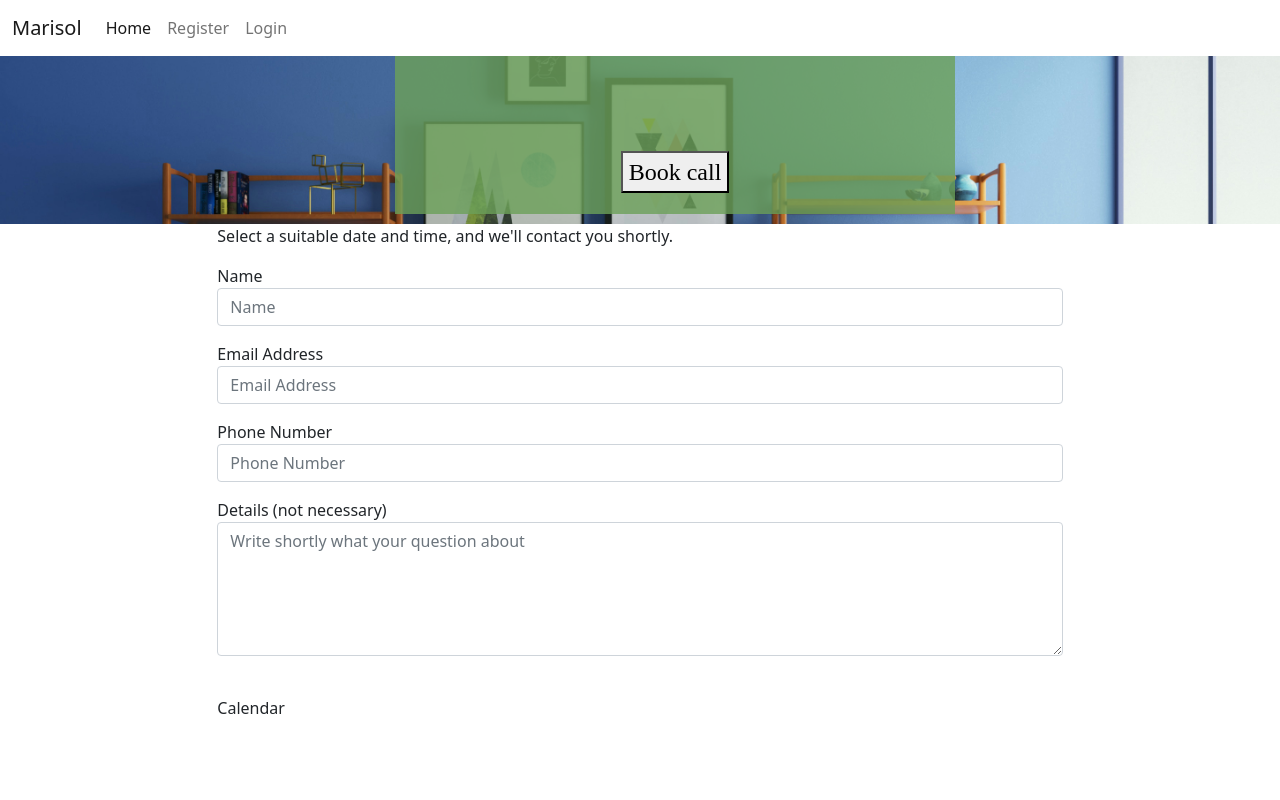
After one commit to Julia-cloudname/marisol-2.0, a Django app: page /booking/ in a window 1280 px wide. The commit adds this page. Run offline with Django 3.2, Linux system fonts and the light colour scheme.

Commit message:
Add booking page and links on Book call button

```diff
--- a/blog/urls.py
+++ b/blog/urls.py
@@ -1,7 +1,8 @@
-from . import views
 from django.urls import path
+from blog.views import PostList, PostDetail, BookingView
 
 urlpatterns = [
-    path('', views.PostList.as_view(), name='home'),
-    path('<slug:slug>/', views.PostDetail.as_view(), name='post_detail'),
+    path('', PostList.as_view(), name='home'),
+    path('blog/<slug:slug>', PostDetail.as_view(), name='post_detail'),
+    path('booking/', BookingView.as_view(), name='booking'),
 ]
--- a/blog/views.py
+++ b/blog/views.py
@@ -29,3 +29,12 @@ class PostDetail(View):
                 "liked": liked
             },
         )
+
+
+class BookingView(View):
+    def get(self, request, *args, **kwargs):
+        # Booking view logic
+        return render(
+            request,
+            "booking.html",
+        )
--- a/marisol/settings.py
+++ b/marisol/settings.py
@@ -31,7 +31,7 @@ SECRET_KEY = os.environ.get('SECRET_KEY')
 # SECURITY WARNING: don't run with debug turned on in production!
 DEBUG = True
 
-ALLOWED_HOSTS = ['8000-juliacloudname-marisol-j1f97fwdoop.ws-eu102.gitpod.io', 'marisol-801c526b3523.herokuapp.com']
+ALLOWED_HOSTS = ['8000-juliacloudname-marisol-j1f97fwdoop.ws-eu102.gitpod.io', 'marisol-801c526b3523.herokuapp.com', '8000-juliacloudname-marisol-j1f97fwdoop.ws-eu102.gitpod.io/booking']
 
 # Application definition
 
--- a/marisol/urls.py
+++ b/marisol/urls.py
@@ -16,9 +16,10 @@ Including another URLconf
 from django.contrib import admin
 from django.urls import path, include
 
+
 urlpatterns = [
     path('admin/', admin.site.urls),
-    path("", include("blog.urls"), name="blog-urls"),
+    path('', include('blog.urls')),
     path('summernote/', include('django_summernote.urls')),
     path("accounts/", include("allauth.urls")),
 ]
--- a/static/css/style.css
+++ b/static/css/style.css
@@ -1,142 +1,38 @@
-body {
-    background-color: #F9FAFC;
-}
-
-.brand {
-    font-family: Lato, sans-serif;
-    font-size: 1.4rem;
-    font-weight: 700;
-    color: #4A4A4F;
-}
-
-.red-o {
-    color: #E84610;
-}
-
-.thin {
-    font-weight: 300;
-}
-
-.light-bg {
-    background-color: #fff;
-}
-
-.dark-bg {
-    background-color: #445261;
-}
-
-.main-bg {
-    background-color: #F9FAFC;
-}
-
-.card {
-    border: none;
-    background-color: transparent;
-}
-
-.image-container {
+#layout {
+    width: 100%;
+    overflow: hidden;
     position: relative;
 }
 
-.image-flash {
-    position: absolute;
-    bottom: 5%;
-    min-width: 30%;
-    left: -2px;
-    background-color: #23BBBB;
+#cover-text, #cover-text h2 {
+    color: #FAECEC;
 }
 
-.author {
-    color: white;
-    margin: 4px;
-    text-transform: uppercase;
+.main-image {
+    text-align: center;
+
+ /* animates zoom effect on loading page */
+    animation-name: hero-zoom;
+    animation-duration: 5s;
+    animation-fill-mode: forwards;
+}
+.main-image img {
+    max-width: 100%;
 }
 
-.masthead {
-    margin-top: 10px;
-    overflow: hidden;
-    position: relative;
-    display: inline-block;
-    height: 33vh;
-    width: 100%;
+#cover-text {
+    font-size: 150%;
+    font-family: Berkshire Swash, serif;
+    text-transform: none;
+    letter-spacing: 0.2px;
+    width: 560px;
+    height: 180px;
+    padding-top: 117px;
+    padding-left: 20px;
+    padding-right: 20px;
+    text-align: center;
+    background-color: rgba(108,161,89, 0.8);
+    bottom: 6%;
+    right: 325px;
+    position: absolute;
 }
-
-.masthead-text {
-    background-color: #445261;
-    color: white;
-    position: relative;
-}
-
-.masthead-image {
-    position: relative;
-    overflow: hidden;
-}
-
-.masthead-image:after {
-    content: "";
-    position: absolute;
-    top: 0;
-    right: 90%;
-    height: 100%;
-    width: 150%;
-    background: #445261;
-    -webkit-transform: skew(15deg);
-    -moz-transform: skew(15deg);
-    transform: skew(15deg);
-    z-index: 100;
-}
-
-.post-link {
-    text-decoration: none;
-    color: #445261;
-}
-
-.post-link:hover,
-.page-link {
-    color: #E84610;
-}
-
-.post-title {
-    margin-top: 20%;
-    margin-left: 5%;
-}
-
-.post-subtitle {
-    margin-left: 5%;
-    color: lightgray;
-}
-
-.btn-signup {
-    background-color: #23BBBB;
-    color: #fff;
-}
-
-.btn-signup:hover,
-.btn-signup:active {
-    background-color: #fff;
-    color: #23BBBB;
-}
-
-.link {
-    color: #23BBBB;
-    text-decoration: none;
-}
-
-.link:hover,
-.link:active {
-    color: #445261;
-    text-decoration: underline;
-}
-
-.btn-like {
-    color: #E84610;
-    border: none;
-    background: transparent;
-}
-
-.btn-like:hover,
-.btn-like:active {
-    color: #E84610;
-    background: transparent;
-    border: none;
-}
--- a/templates/base.html
+++ b/templates/base.html
@@ -15,7 +15,7 @@
         integrity="sha384-+0n0xVW2eSR5OomGNYDnhzAbDsOXxcvSN1TPprVMTNDbiYZCxYbOOl7+AMvyTG2x" crossorigin="anonymous">
     <script src="https://cdn.jsdelivr.net/npm/bootstrap@5.0.1/dist/js/bootstrap.bundle.min.js"
         integrity="sha384-gtEjrD/SeCtmISkJkNUaaKMoLD0//ElJ19smozuHV6z3Iehds+3Ulb9Bn9Plx0x4" crossorigin="anonymous">
-    </script>
+        </script>
     <link rel="stylesheet" href="{% static 'css/style.css' %}">
 
 </head>
@@ -53,6 +53,23 @@
         </div>
     </nav>
 
+    <section id="layout">
+        <div class="main-image">
+
+            <img src="/static/images/room-2.jpeg" alt="Furniture">
+
+        </div>
+        <div id="cover-text">
+            <button onclick="redirectToBooking()">Book call</button>
+
+            <script>
+                function redirectToBooking() {
+                    window.location.href = "{% url 'booking' %}";
+                }
+            </script>
+        </div>
+    </section>
+
     <main class="flex-shrink-0 main-bg">
         {% block content %}
         <!-- Content Goes here -->
@@ -65,7 +82,8 @@
         <p class="m-0 text-center text-white">Follow us: <i class="fab fa-facebook-square ms-3"></i>
             <i class="fab fa-twitter-square ms-3"></i>
             <i class="fab fa-instagram-square ms-3"></i>
-            <i class="fab fa-youtube-square ms-3"></i></p>
+            <i class="fab fa-youtube-square ms-3"></i>
+        </p>
     </footer>
 </body>
 
--- /dev/null
+++ b/templates/booking.html
@@ -0,0 +1,44 @@
+{% extends "base.html" %} {% block content %}
+
+<div class="row">
+    <div class="col-lg-8 col-md-10 mx-auto">
+        <p>Select a suitable date and time, and we'll contact you shortly.</p>
+        <form name="sentMessage" id="contactForm" novalidate>
+            <div class="control-group">
+                <div class="form-group floating-label-form-group controls">
+                    <label>Name</label>
+                    <input type="text" class="form-control" placeholder="Name" id="name" required data-validation-required-message="Please enter your name.">
+                    <p class="help-block text-danger"></p>
+                </div>
+            </div>
+            <div class="control-group">
+                <div class="form-group floating-label-form-group controls">
+                    <label>Email Address</label>
+                    <input type="email" class="form-control" placeholder="Email Address" id="email" required data-validation-required-message="Please enter your email address.">
+                    <p class="help-block text-danger"></p>
+                </div>
+            </div>
+            <div class="control-group">
+                <div class="form-group col-xs-12 floating-label-form-group controls">
+                    <label>Phone Number</label>
+                    <input type="tel" class="form-control" placeholder="Phone Number" id="phone" required data-validation-required-message="Please enter your phone number.">
+                    <p class="help-block text-danger"></p>
+                </div>
+            </div>
+            <div class="control-group">
+                <div class="form-group floating-label-form-group controls">
+                    <label>Details (not necessary)</label>
+                    <textarea rows="5" class="form-control" placeholder="Write shortly what your question about" id="message" required data-validation-required-message="Please enter a message."></textarea>
+                    <p class="help-block text-danger"></p>
+                </div>
+            </div>
+            <br>
+            <div id="success"></div>
+            <div class="form-group">
+                Calendar
+            </div>
+        </form>
+    </div>
+</div>
+
+{% endblock %}
```
Also changed, not shown: static/images/room-2.jpeg (added).
